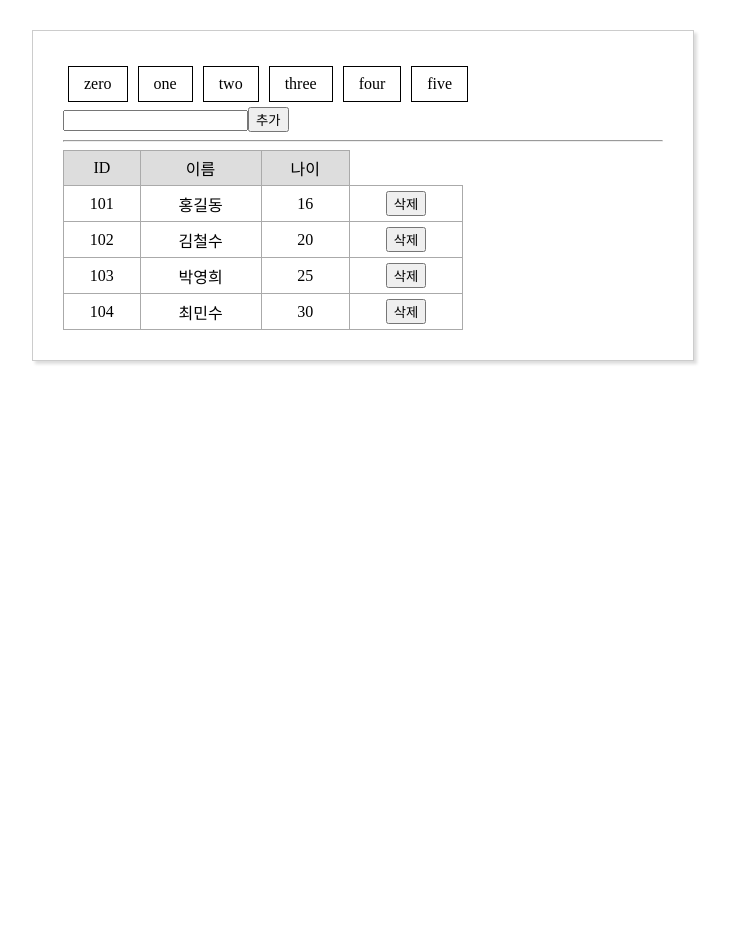
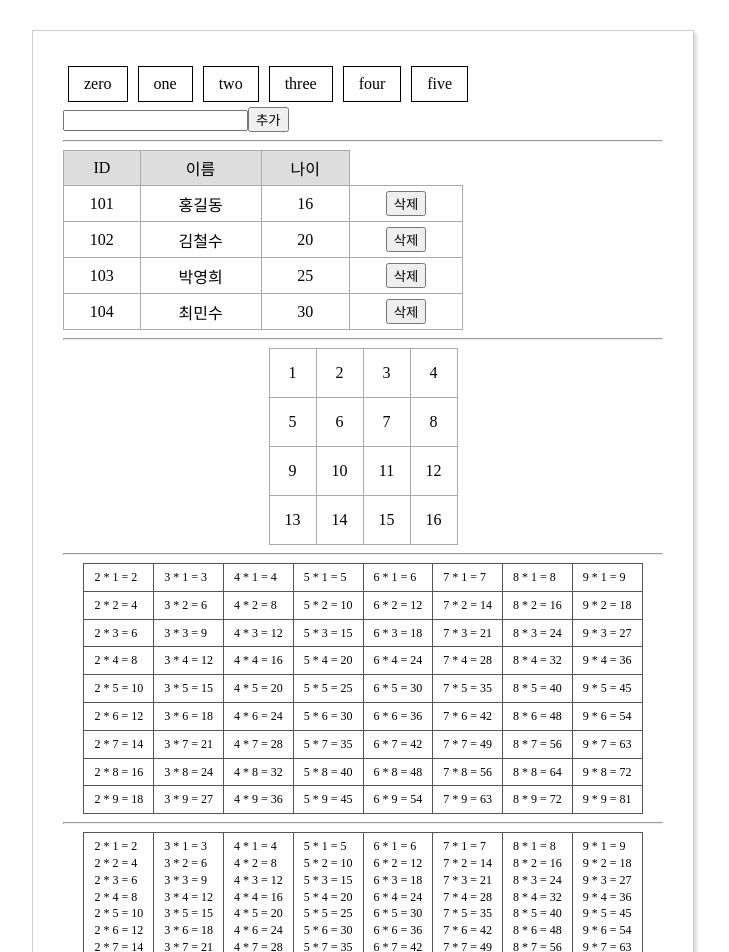
Before and after one commit to junseok0304/frontend26_1, a Vue app in the folder vue1/chap06/vue_app6/: page / in a window 1280 px wide. Shown: the top 952 px of the page, without its empty margins (277-1006 px from the left). Before the commit the page ends 800 px from the top, so only its background shows below. Built offline with nearby package versions, Linux system fonts and the light colour scheme.

Commit message:
06Vue_project: 연습문제 구구단 구현

```diff
--- a/vue1/chap06/vue_app6/src/App.vue
+++ b/vue1/chap06/vue_app6/src/App.vue
@@ -1,6 +1,9 @@
 <script setup>
 import MyList1 from './MyList1.vue';
 import MyList2 from './MyList2.vue';
+import MyList3 from './MyList3.vue';
+import HwGugu1 from './HwGugu1.vue';
+import HwGugu2 from './HwGugu2.vue';
 </script>
 
 <template>
@@ -8,6 +11,12 @@ import MyList2 from './MyList2.vue';
     <MyList1 />
     <hr />
     <MyList2 />
+    <hr />
+    <MyList3 />
+    <hr />
+    <HwGugu1 />
+    <hr />
+    <HwGugu2 />
   </div>
 </template>
 
--- /dev/null
+++ b/vue1/chap06/vue_app6/src/HwGugu1.vue
@@ -0,0 +1,30 @@
+<script setup>
+const row_size = 9;
+const col_size = 8;
+</script>
+
+<template>
+    <table>
+        <tr v-for="r in row_size" :key="r">
+            <td v-for="c in col_size" :key="c">
+                {{ c + 1 }} * {{ r }} = {{ (c + 1) * r }}
+            </td>
+        </tr>
+    </table>
+</template>
+
+<style scoped>
+table {
+    border-collapse: collapse;
+    margin: auto;
+}
+
+td {
+    padding: 5px 10px;
+    border: 1px solid #555;
+    text-align: left;
+    white-space: nowrap;
+    font-size: 12px;
+    line-height: 1.4;
+}
+</style>
--- /dev/null
+++ b/vue1/chap06/vue_app6/src/HwGugu2.vue
@@ -0,0 +1,32 @@
+<script setup>
+const dan_size = 8;
+const row_size = 9;
+</script>
+
+<template>
+    <table>
+        <tr>
+            <td v-for="dan in dan_size" :key="dan">
+                <div v-for="i in row_size" :key="i">
+                    {{ dan + 1 }} * {{ i }} = {{ (dan + 1) * i }}
+                </div>
+            </td>
+        </tr>
+    </table>
+</template>
+
+<style scoped>
+table {
+    border-collapse: collapse;
+    margin: auto;
+}
+
+td {
+    padding: 5px 10px;
+    border: 1px solid #555;
+    text-align: left;
+    white-space: nowrap;
+    font-size: 12px;
+    line-height: 1.4;
+}
+</style>
--- /dev/null
+++ b/vue1/chap06/vue_app6/src/MyList3.vue
@@ -0,0 +1,28 @@
+<script setup>
+const row_size = 4;
+const col_size = 4;
+</script>
+
+<template>
+    <table>
+        <tr v-for="r in row_size" :key="r">
+            <td v-for="c in col_size" :key="c">
+                {{ (r-1) * col_size + c }}
+            </td>
+        </tr>
+    </table>
+</template>
+
+<style scoped>
+table {
+    border-collapse: collapse;
+    margin: auto;
+}
+
+td {
+    padding: 15px;
+    border: 1px solid #aaa;
+    text-align: center;
+}
+
+</style>
```
